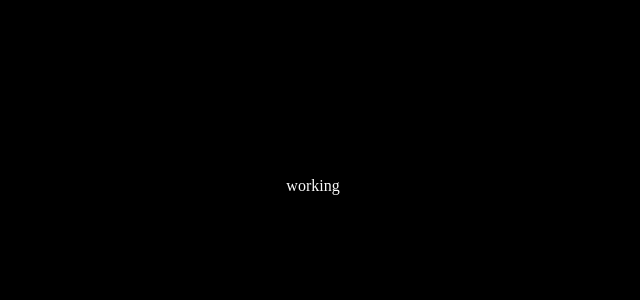
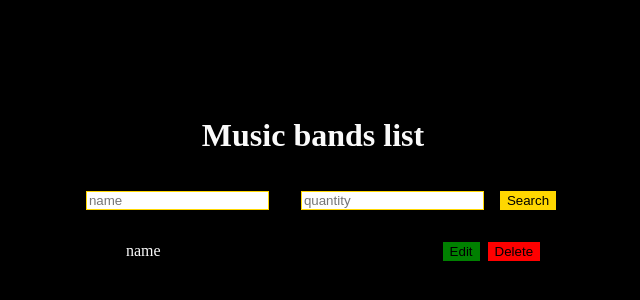
Before and after one commit to sctlcd/react-music-bands-list, a React (Create React App) app: page / in a window 1280 px wide. Shown: the part 214-514 px from the top of the page, without its empty margins (327-967 px from the left). Built offline with nearby package versions, Linux system fonts and the light colour scheme; the HTML template or start-up script is replaced by a standard one.

Commit message:
added ui form

```diff
--- a/src/App.css
+++ b/src/App.css
@@ -2,8 +2,40 @@
   background-color: black;
   color: #fafafa;
   height: 100vh;
+  margin: 0;
+  padding: 0;
+  box-sizing: border-box;
   display: flex;
   flex-direction: column;
   justify-content: center;
   align-items: center;
 }
+
+.container {
+  max-width: 900px;
+  margin: 0 auto;
+}
+
+.display-flex {
+  display: flex;
+  justify-content: center;
+  align-items: center;
+}
+
+/* text alignment */
+.text-center {
+  text-align: center;
+}
+
+.text-left {
+  text-align: left;
+}
+
+/* margin */
+.m-1 {
+  margin: 1rem;
+}
+
+.space-between {
+  justify-content: space-between;
+}
--- a/src/App.jsx
+++ b/src/App.jsx
@@ -3,7 +3,27 @@ import './App.css';
 function App() {
   return (
     <div className="App">
-      working
+      <div className='container'>
+        <h1 className='text-center'>Music bands list</h1>
+        <form className='display-flex' style={{ justifyContent: "center" }}>
+          <div className='m-1'>
+            <input name="name" placeholder="name" style={{ border: "1px solid gold"}} />
+          </div>
+          <div className='m-1'>
+            <input name="quantity" placeholder="quantity" style={{ border: "1px solid gold"}} />
+          </div>
+          <button type="submit" style={{ border: "1px solid gold", backgroundColor: "gold" }}>Search</button>
+        </form>
+        <ul className='container text-left'>
+          <li className='display-flex m-1 space-between'>
+            name
+            <div>
+              <button style={{ border: "1px solid green", backgroundColor: "green", margin: "0 0.5rem" }}>Edit</button>
+              <button style={{ border: "1px solid red", backgroundColor: "red" }}>Delete</button>
+            </div>
+          </li>
+        </ul>
+      </div>
     </div>
   );
 }
```
